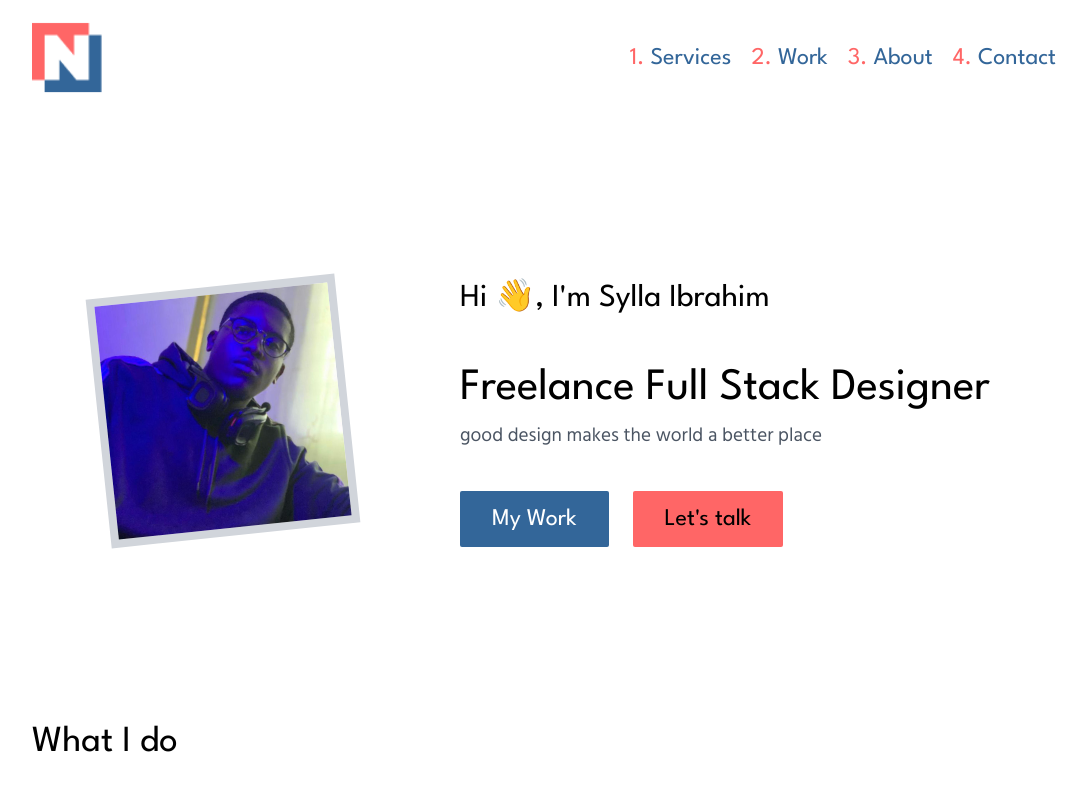
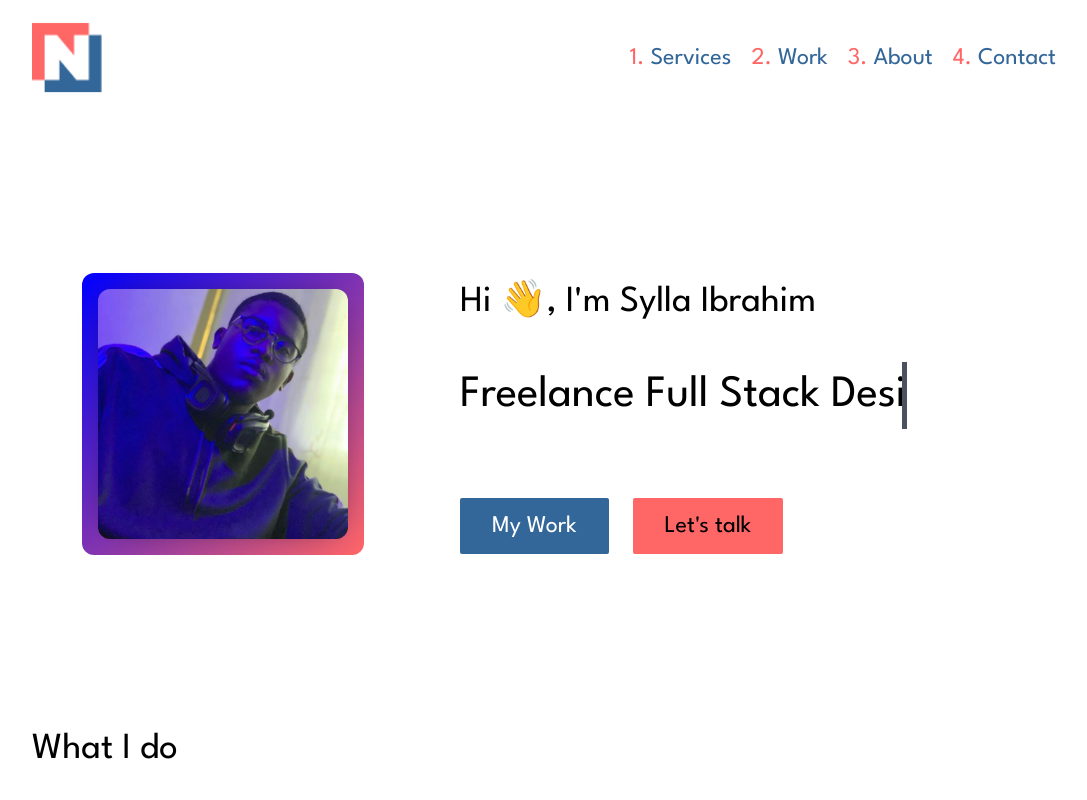
Before and after one commit to sylla156/Next_Training_1, a Next.js app: page / in a window 1280 px wide. Shown: the top 800 px of the page, without its empty margins (96-1183 px from the left). Built offline with nearby package versions, Linux system fonts and the light colour scheme.

Commit message:
Feature(Three3D,TitleTyping): I Change the home picture to a 3d

```diff
--- a/src/app/globals.css
+++ b/src/app/globals.css
@@ -126,5 +126,119 @@
   span {
     font-size: 0.8em;
   }
+
+  .pre {
+    @apply rounded-xl;
+    position: relative;
+    transform-style: preserve-3d;
+    transform: perspective(450px) rotateY(var(--rotateX))
+      rotateX(var(--rotateY));
+  }
+
+  .pre::before,
+  .pre::after {
+    content: "";
+    position: absolute;
+    border-radius: inherit;
+  }
+
+  .pre::before,
+  .pre::after {
+    content: "";
+    position: absolute;
+    border-radius: inherit;
+  }
+
+  /* shadow */
+  .pre::before {
+    inset: 0.75rem;
+    border-radius: inherit;
+    background: black;
+    z-index: -1;
+    transform: translateZ(-10px);
+    filter: blur(15px);
+    opacity: 0.6;
+  }
+
+  /* gradient thingy */
+  .pre::after {
+    z-index: -2;
+    inset: -1rem;
+    background: linear-gradient(-45deg, theme("colors.primary"), blue);
+    transform: translateZ(-30px);
+  }
+
+  :root {
+    --typewriterSpeed: 6s;
+    --typewriterCharacters: 24;
+  }
+
+  h1 {
+    position: relative;
+  }
+
+  h1::before,
+  h1::after {
+    content: "";
+    position: absolute;
+    top: 0;
+    right: 0;
+    bottom: 0;
+    left: 0;
+  }
+
+  h1::before {
+    @apply dark:bg-slate-900;
+    @apply bg-white;
+
+    animation: typewriter var(--typewriterSpeed)
+      steps(var(--typewriterCharacters)) 1s forwards;
+  }
+
+  h1::after {
+    width: 0.125em;
+    @apply dark:bg-white;
+    @apply bg-slate-900;
+    animation: typewriter var(--typewriterSpeed)
+        steps(var(--typewriterCharacters)) 1s forwards,
+      blink 750ms steps(var(--typewriterCharacters)) infinite;
+  }
+
+  .subtitle {
+    opacity: 0;
+    transform: translateY(3rem);
+    animation: fadeInUp 2s ease calc(var(--typewriterSpeed) + 2s) forwards;
+  }
+
+  @keyframes typewriter {
+    to {
+      left: 100%;
+    }
+  }
+
+  @keyframes blink {
+    to {
+      background: transparent;
+    }
+  }
+
+  @keyframes fadeInUp {
+    to {
+      opacity: 1;
+      transform: translateY(0);
+    }
+  }
+
+  #yt-link {
+    position: absolute;
+    bottom: 2em;
+    width: 100%;
+    color: hsl(0 0 0 / 0.7);
+
+    &:hover,
+    &:focus {
+      color: teal;
+    }
+  }
 }
 /* Buttons */
--- a/src/components/Home.tsx
+++ b/src/components/Home.tsx
@@ -1,6 +1,6 @@
 "use client";
 
-import React, { useContext } from "react";
+import React, { useContext, useRef } from "react";
 import Image from "next/image";
 import profile from "../../public/images/profile.jpeg";
 import burger from "../../public/icons/burger.svg";
@@ -69,23 +69,58 @@ const Header = ({
 const Presentation = () => {
   const { websiteContent: WebConfig, setWebsiteContent } =
     React.useContext(Content);
+  const ThreeD = useRef<HTMLDivElement>(null);
+  const HeaderTag = useRef<HTMLDivElement>(null);
+
+  React.useEffect(() => {
+    if (ThreeD.current) {
+      const pre = ThreeD.current;
+
+      document.addEventListener("mousemove", (event) => {
+        // get mouse position
+        const x = event.clientX;
+        const y = event.clientY;
+        // console.log(x, y)
+
+        // find the middle
+        const middleX = window.innerWidth / 2;
+        const middleY = window.innerHeight / 2;
+        // console.log(middleX, middleY)
+
+        // get offset from middle as a percentage
+        // and tone it down a little
+        const offsetX = ((x - middleX) / middleX) * 45;
+        const offsetY = ((y - middleY) / middleY) * 45;
+        // console.log(offsetX, offsetY);
+
+        // set rotation
+        pre.style.setProperty("--rotateX", offsetX + "deg");
+        pre.style.setProperty("--rotateY", -1 * offsetY + "deg");
+      });
+    }
+  }, []);
 
   const { title, subTitle, content, button1, button2 } = WebConfig.home;
 
   return (
-    <div className="mt-10 mb-32 flex flex-col justify-between items-center gap-y-16 sm:py-10 sm:my-32 sm:flex-row sm:justify-center sm:gap-x-28 sm:gap-y-0">
+    <div
+      ref={HeaderTag}
+      className="mt-10 mb-32 flex flex-col justify-between items-center gap-y-16 sm:py-10 sm:my-32 sm:flex-row sm:justify-center sm:gap-x-28 sm:gap-y-0"
+    >
+      <div className="pre" ref={ThreeD}>
         <Image
           src={profile}
           alt="Photo de profile"
-        className="object-contain -rotate-6 border-8 border-gray-300"
+          className="object-contain rounded-xl"
           width={250}
           height={250}
         />
+      </div>
       <div className=" flex flex-col text-center sm:text-start gap-y-8">
-        <h3>{subTitle}</h3>
+        <h2>{subTitle}</h2>
         <div>
           <h1>{title}</h1>
-          <p>{content}</p>
+          <p className="subtitle first-letter:capitalize">{content}</p>
         </div>
         <div className="flex justify-center flex-wrap gap-y-5 sm:gap-y-0 sm:justify-start sm:items-center gap-x-6 mt-2 sm:flex-none">
           <button className="button_primary w-full xsm:w-auto">
```
Lines whose indentation alone changed are shown as unchanged.
